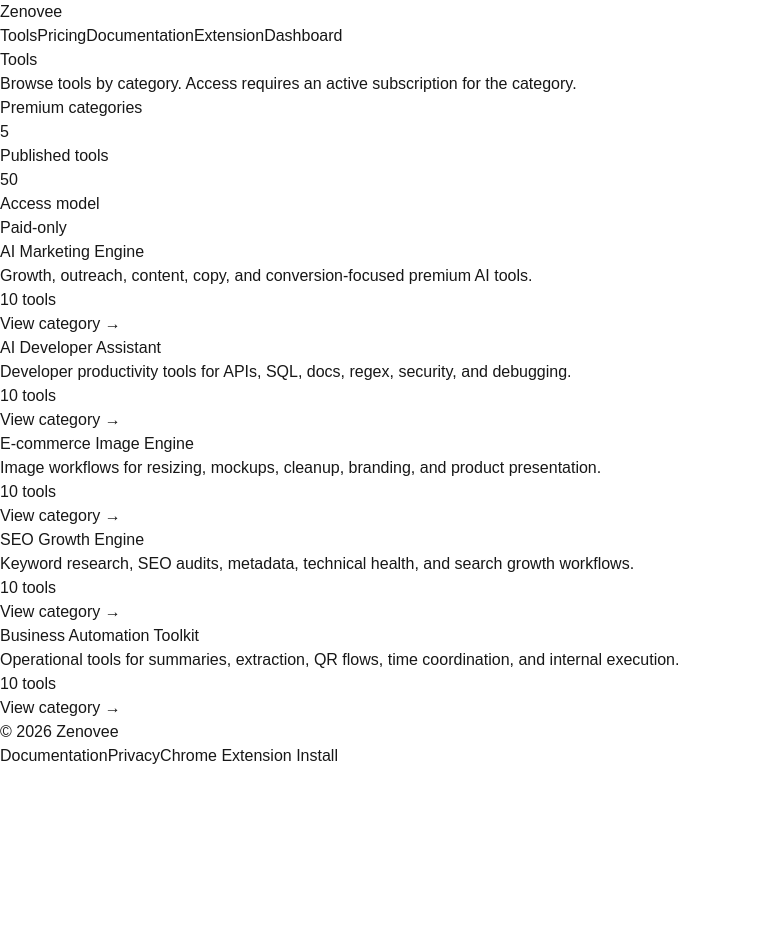
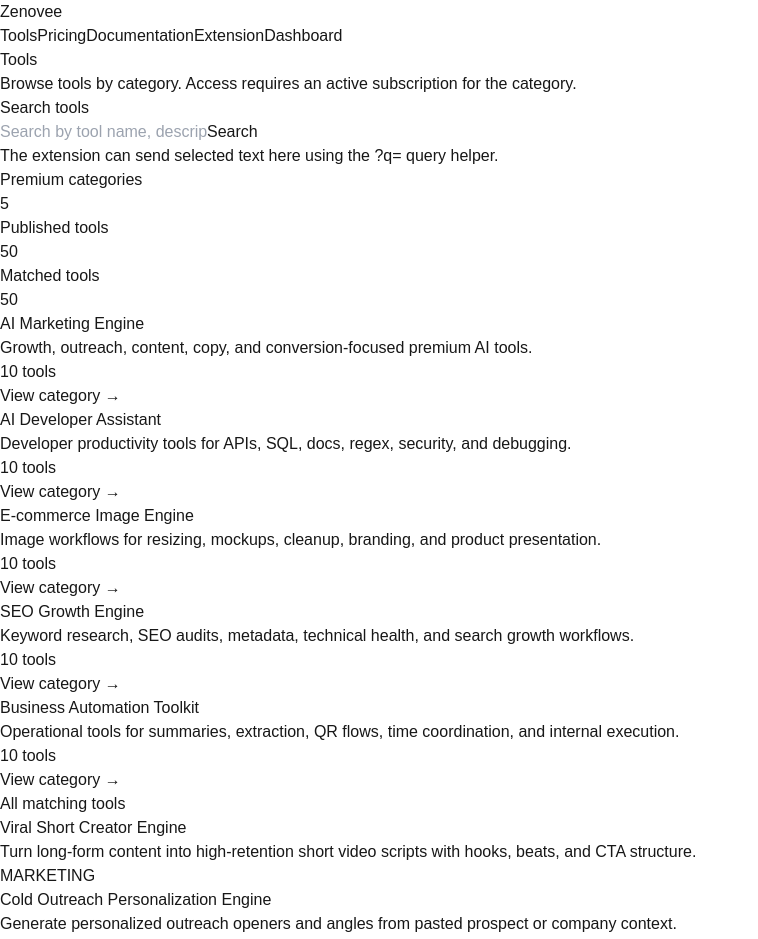
Before and after one commit to qorelysoft-ux/Zenovee, a Next.js app in the folder apps/web/: page /tools in a window 1280 px wide. Shown: the top 939 px of the page, without its empty margins (0-758 px from the left). Before the commit the page ends 800 px from the top, so only its background shows below. Built offline with nearby package versions, Linux system fonts and the light colour scheme.

Commit message:
web: fix searchable tools directory

```diff
--- a/apps/web/src/app/tools/page.tsx
+++ b/apps/web/src/app/tools/page.tsx
@@ -10,13 +10,49 @@
   'business-automation': 'Operational tools for summaries, extraction, QR flows, time coordination, and internal execution.',
 }
 
-export default function ToolsDirectoryPage() {
+export default async function ToolsDirectoryPage({
+  searchParams,
+}: {
+  searchParams?: Promise<{ q?: string }>
+}) {
+  const params = (await searchParams) ?? {}
+  const query = (params.q ?? '').trim().toLowerCase()
+
+  const filteredTools = !query
+    ? toolsCatalog
+    : toolsCatalog.filter((tool) => {
+        return (
+          tool.name.toLowerCase().includes(query) ||
+          tool.slug.toLowerCase().includes(query) ||
+          tool.description.toLowerCase().includes(query) ||
+          tool.category.toLowerCase().includes(query)
+        )
+      })
+
   return (
     <div className="mx-auto max-w-5xl px-4 py-16">
       <h1 className="text-4xl font-semibold">Tools</h1>
       <p className="mt-3 max-w-2xl text-sm text-zinc-600 dark:text-zinc-300">
         Browse tools by category. Access requires an active subscription for the category.
       </p>
+
+      <form className="mt-8 rounded-xl border border-zinc-200 p-5 dark:border-zinc-800" action="/tools">
+        <label className="text-sm font-medium">Search tools</label>
+        <div className="mt-3 flex flex-col gap-3 sm:flex-row">
+          <input
+            name="q"
+            defaultValue={params.q ?? ''}
+            placeholder="Search by tool name, description, slug, or category"
+            className="w-full rounded-md border border-zinc-300 bg-transparent px-3 py-2 text-sm outline-none dark:border-zinc-700"
+          />
+          <button className="rounded-md bg-zinc-900 px-4 py-2 text-sm font-medium text-white dark:bg-white dark:text-zinc-900">
+            Search
+          </button>
+        </div>
+        <p className="mt-2 text-xs text-zinc-500">
+          The extension can send selected text here using the <span className="font-mono">?q=</span> query helper.
+        </p>
+      </form>
 
       <div className="mt-8 grid grid-cols-1 gap-4 md:grid-cols-3">
         <div className="rounded-xl border border-zinc-200 p-5 dark:border-zinc-800">
@@ -28,8 +64,8 @@
           <div className="mt-2 text-3xl font-semibold">{toolsCatalog.length}</div>
         </div>
         <div className="rounded-xl border border-zinc-200 p-5 dark:border-zinc-800">
-          <div className="text-sm text-zinc-500">Access model</div>
-          <div className="mt-2 text-xl font-semibold">Paid-only</div>
+          <div className="text-sm text-zinc-500">Matched tools</div>
+          <div className="mt-2 text-3xl font-semibold">{filteredTools.length}</div>
         </div>
       </div>
 
@@ -60,6 +96,35 @@
           )
         })}
       </div>
+
+      <div className="mt-12">
+        <h2 className="text-2xl font-semibold">All matching tools</h2>
+        <div className="mt-4 grid grid-cols-1 gap-4 md:grid-cols-2">
+          {filteredTools.length === 0 ? (
+            <div className="rounded-xl border border-dashed border-zinc-300 p-6 text-sm text-zinc-500 dark:border-zinc-700">
+              No tools matched your search.
+            </div>
+          ) : (
+            filteredTools.map((tool) => (
+              <Link
+                key={tool.slug}
+                href={`/tools/${tool.slug}`}
+                className="rounded-xl border border-zinc-200 p-6 hover:bg-zinc-50 dark:border-zinc-800 dark:hover:bg-zinc-900"
+              >
+                <div className="flex items-start justify-between gap-4">
+                  <div>
+                    <div className="text-lg font-medium">{tool.name}</div>
+                    <div className="mt-1 text-sm text-zinc-600 dark:text-zinc-300">{tool.description}</div>
+                  </div>
+                  <div className="rounded-full border border-zinc-200 px-3 py-1 text-[11px] font-medium dark:border-zinc-700">
+                    {tool.category}
+                  </div>
+                </div>
+              </Link>
+            ))
+          )}
+        </div>
+      </div>
     </div>
   )
 }
```
